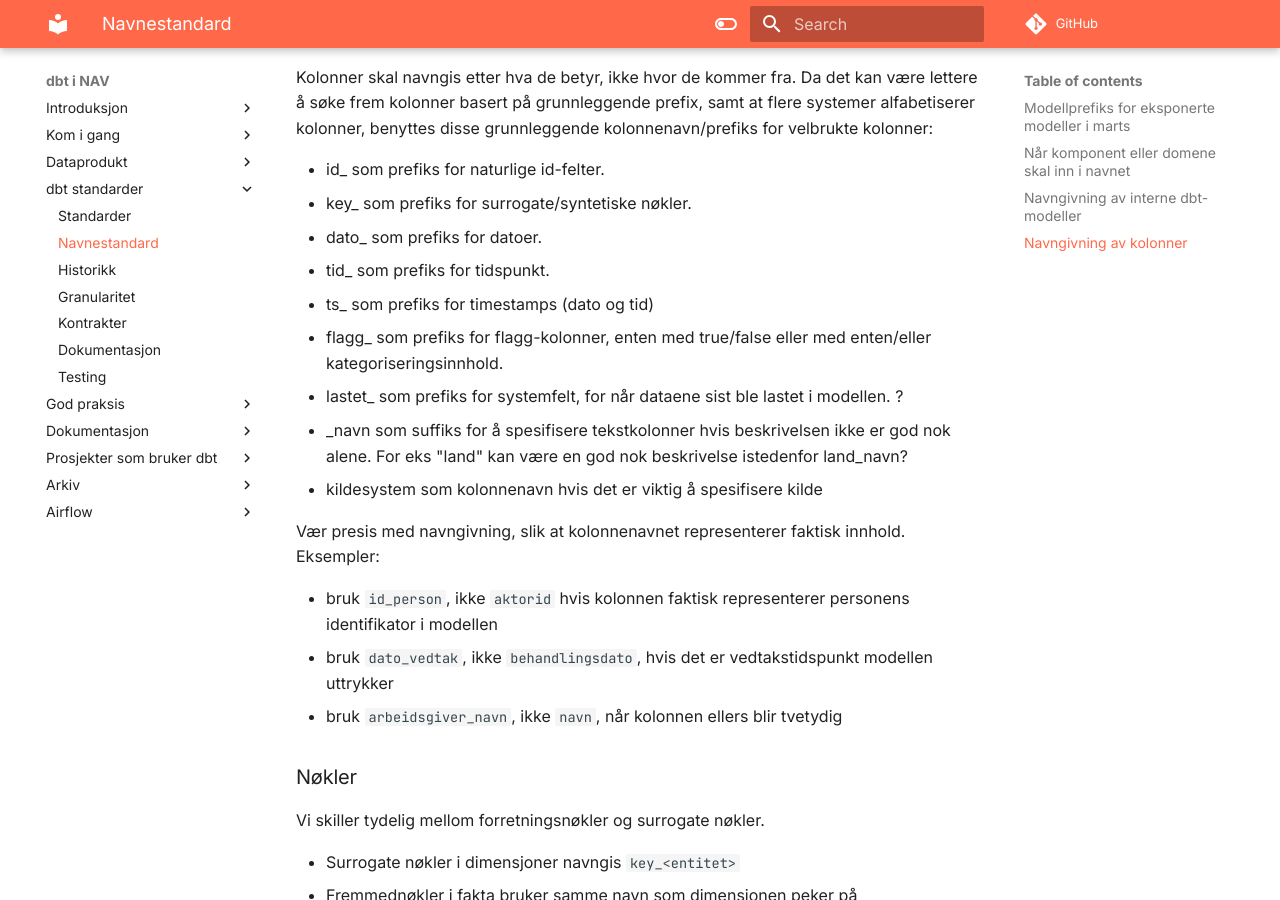
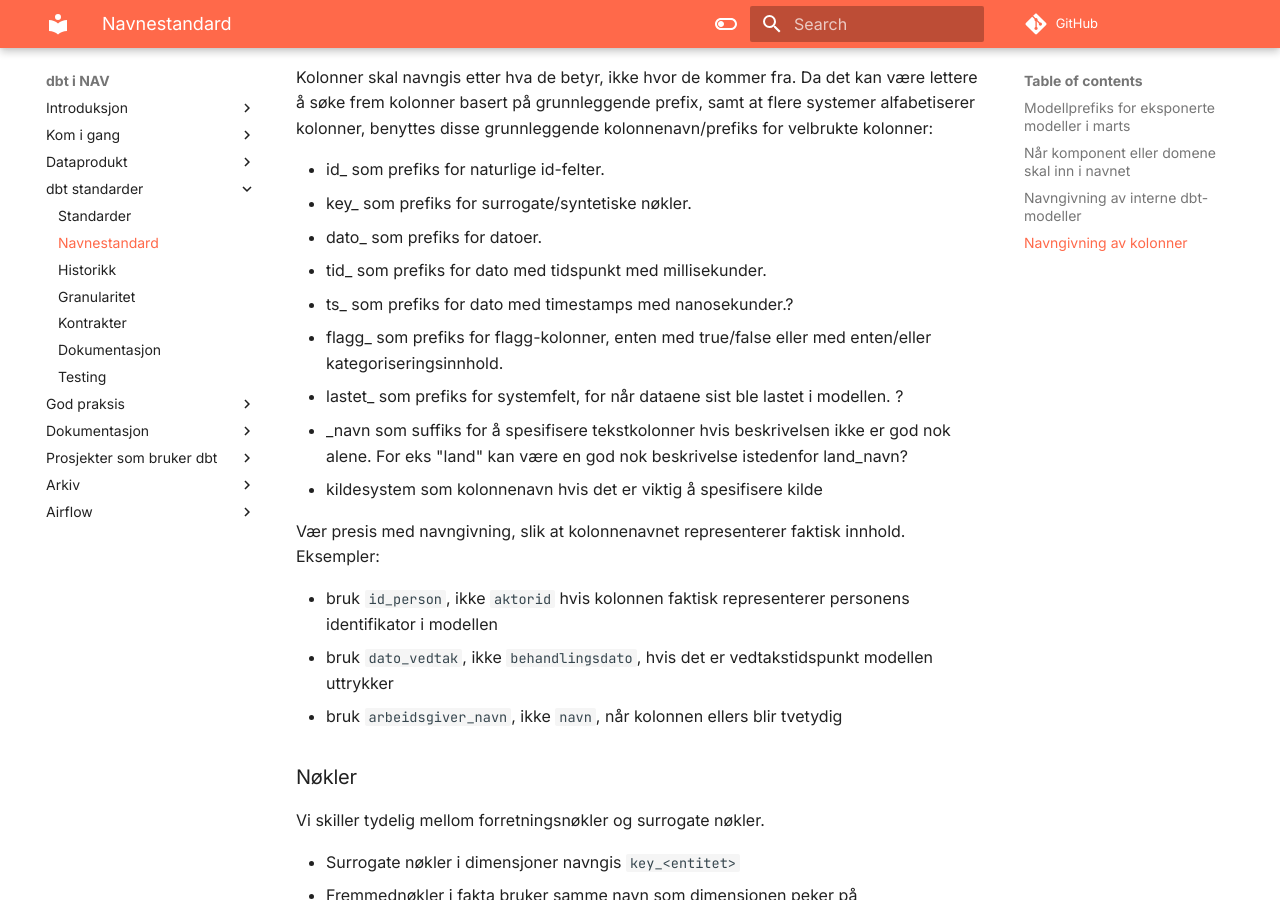
Before and after one commit to navikt/dbt-i-nav, an MkDocs documentation site: the page built from docs/dbt-kodestandard/navnestandard.md, in a window 1280 px wide and 900 px high, scrolled down 2776 px. Built offline with MkDocs 1.6.1 and Material for MkDocs 9.7.7, drawn with Linux system fonts in a browser that asks for light colours; comment, search, counter and statistics services are not loaded.

Commit message:
ts
Updated prefixes for date and timestamp fields in documentation.

```diff
--- a/docs/dbt-kodestandard/navnestandard.md
+++ b/docs/dbt-kodestandard/navnestandard.md
@@ -98,8 +98,8 @@ Kolonner skal navngis etter hva de betyr, ikke hvor de kommer fra. Da det kan v
 - id_ som prefiks for naturlige id-felter.
 - key_ som prefiks for surrogate/syntetiske nøkler.
 - dato_ som prefiks for datoer.
-- tid_ som prefiks for tidspunkt.
-- ts_ som prefiks for timestamps (dato og tid)
+- tid_ som prefiks for dato med tidspunkt med millisekunder.
+- ts_ som prefiks for dato med timestamps med nanosekunder.?
 - flagg_ som prefiks for flagg-kolonner, enten med true/false eller med enten/eller kategoriseringsinnhold.
 - lastet_ som prefiks for systemfelt, for når dataene sist ble lastet i modellen. ?
 - _navn som suffiks for å spesifisere tekstkolonner hvis beskrivelsen ikke er god nok alene. For eks "land" kan være en god nok beskrivelse istedenfor land_navn?
```
